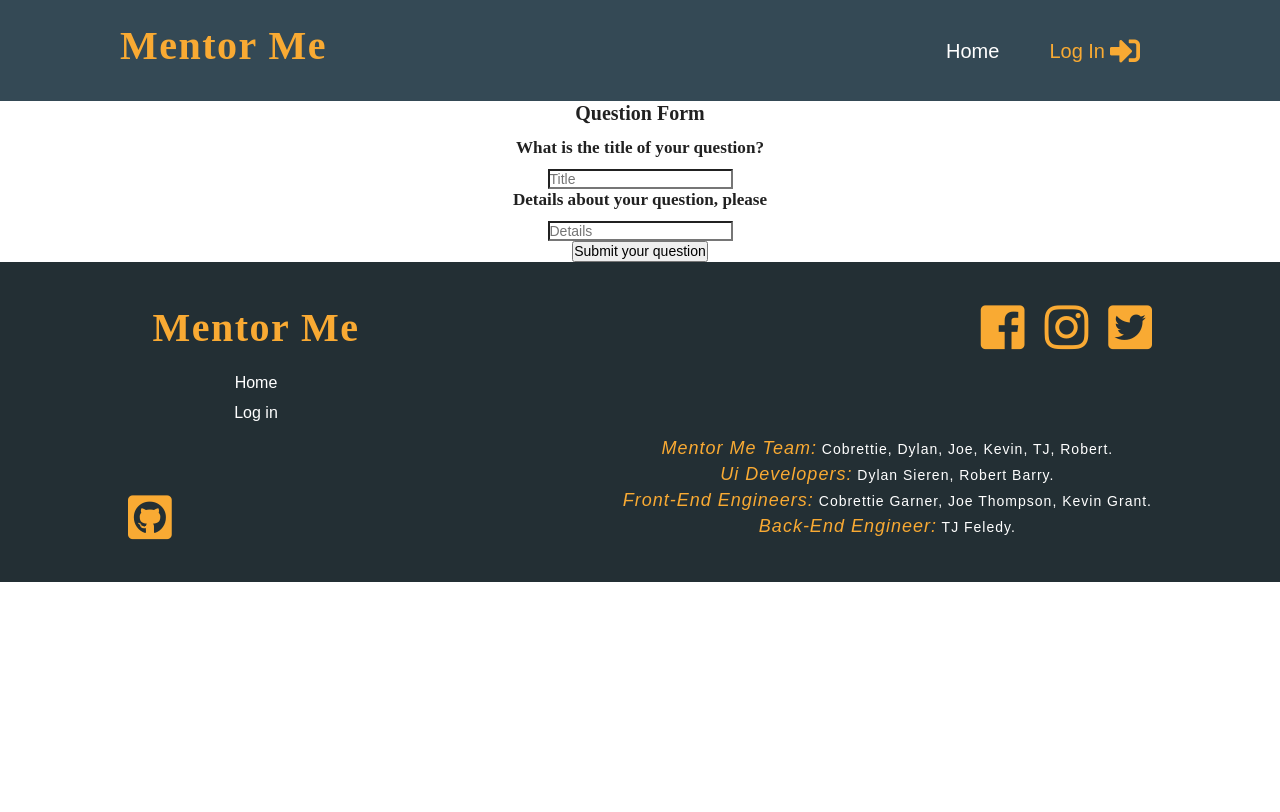
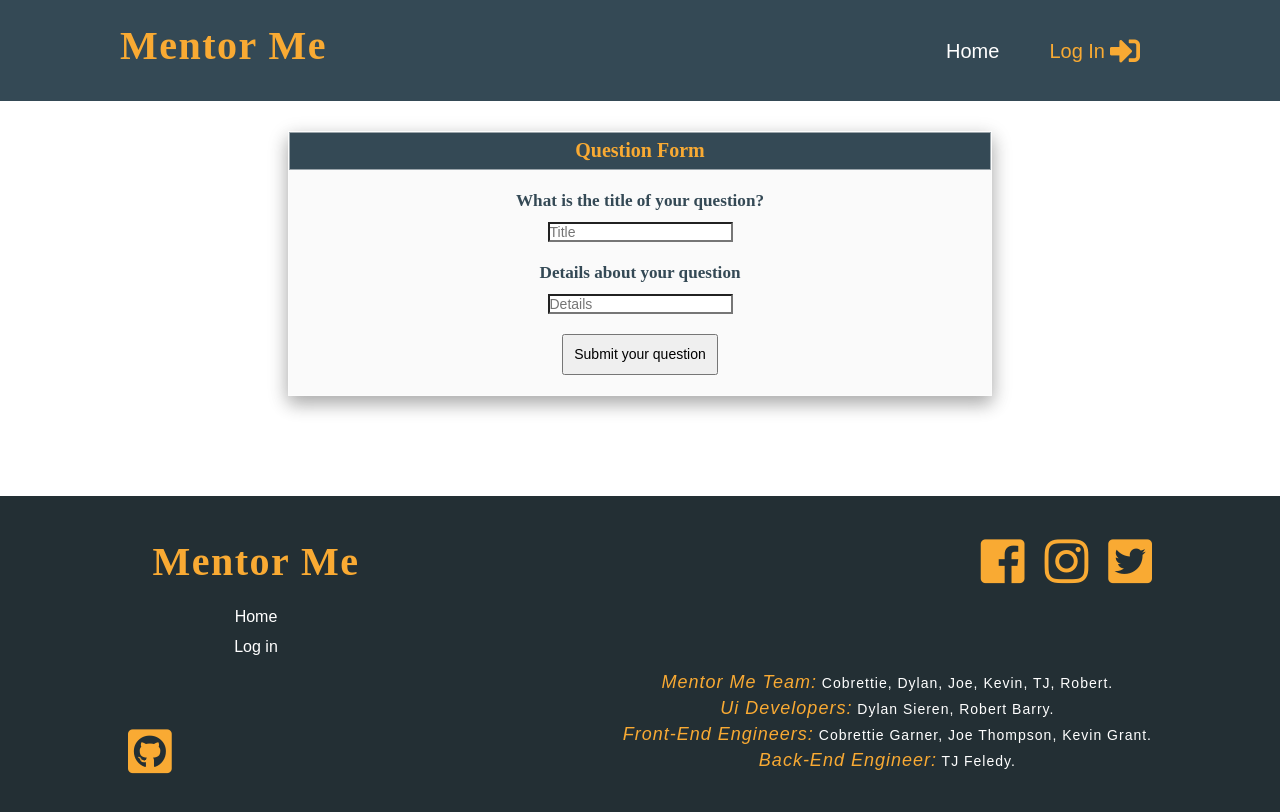
Before and after one commit to Build-Week-mentor-me/Front-end, a React (Create React App) app in the folder mentor-me/: page /questionform in a window 1280 px wide. Shown: the top 812 px of the page. Built offline with nearby package versions, Linux system fonts and the light colour scheme.

Commit message:
begin styling QuestionForm Component

```diff
--- /dev/null
+++ b/mentor-me/src/Components/Questions/QuestionForm.css
@@ -0,0 +1,27 @@
+.formContainer {
+    width: 55%;
+    margin: 0 auto;
+    margin: 30px auto 100px auto;
+    border: 1px solid hsla(0,0%,100%,.5);
+    background: #fafafa;
+    box-shadow: 0 8px 16px 0 rgba(0,0,0,.2),
+                0 6px 20px 0 rgba(0,0,0,.19);
+}
+
+.formHeading {
+    padding: 5px;
+    border: 1px solid hsla(0,0%,100%,.5);
+    background: #344955;
+    color: #F9AA33;
+}
+
+.inputHeading {
+    color: #344955;
+    margin-top: 20px;
+}
+
+.qFormSubmitBtn {
+    padding: 10px;
+    margin: 20px auto;
+    cursor: pointer;
+}
--- a/mentor-me/src/Components/Questions/QuestionForm.js
+++ b/mentor-me/src/Components/Questions/QuestionForm.js
@@ -3,13 +3,14 @@ import React from 'react';
 import { withFormik, Form, Field } from 'formik';
 import * as Yup from 'yup';
 import axios from 'axios';
+import './QuestionForm.css';
 
 const QuestionForm = ({ status, errors, touched }) => {
     return (
-    <div>
-        <h1>Question Form</h1>
+    <div className="formContainer">
+        <h1 className="formHeading">Question Form</h1>
         <Form>
-            <div>
+            <div className="inputHeading">
                 {touched.title && errors.title && <p>{errors.title}</p>}
                 <h2>What is the title of your question?</h2>
                 <Field
@@ -19,15 +20,15 @@ const QuestionForm = ({ status, errors, touched }) => {
                 />
             </div>
 
-            <div>
-                <h2>Details about your question, please</h2>
+            <div className="inputHeading">
+                <h2>Details about your question</h2>
                 <Field
                     type="text"
                     name="details"
                     placeholder="Details"
                 />
             </div>
-            <button type="submit">Submit your question</button>
+            <button type="submit" className="qFormSubmitBtn">Submit your question</button>
         </Form>
     </div>
     )
@@ -55,7 +56,7 @@ const FormikQuestionForm = withFormik({
         console.log(values)
 
         axios
-            .post("https://bw-unit4-mentor-me.herokuapp.com/", values)
+            .post("https://bw-unit4-mentor-me.herokuapp.com/api/users/questions", values)
             .then(res => {
                 console.log(res)
                 resetForm()
```
